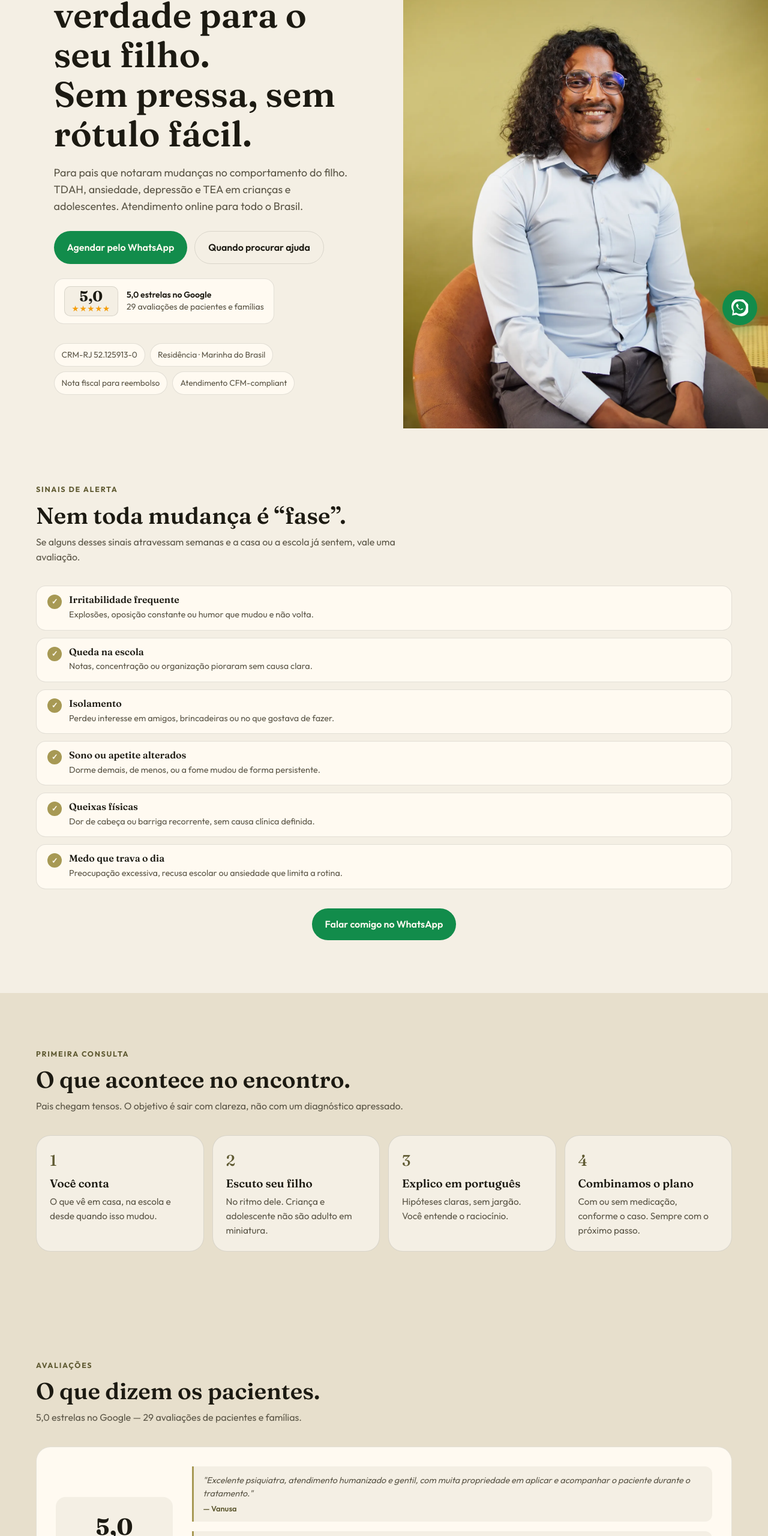
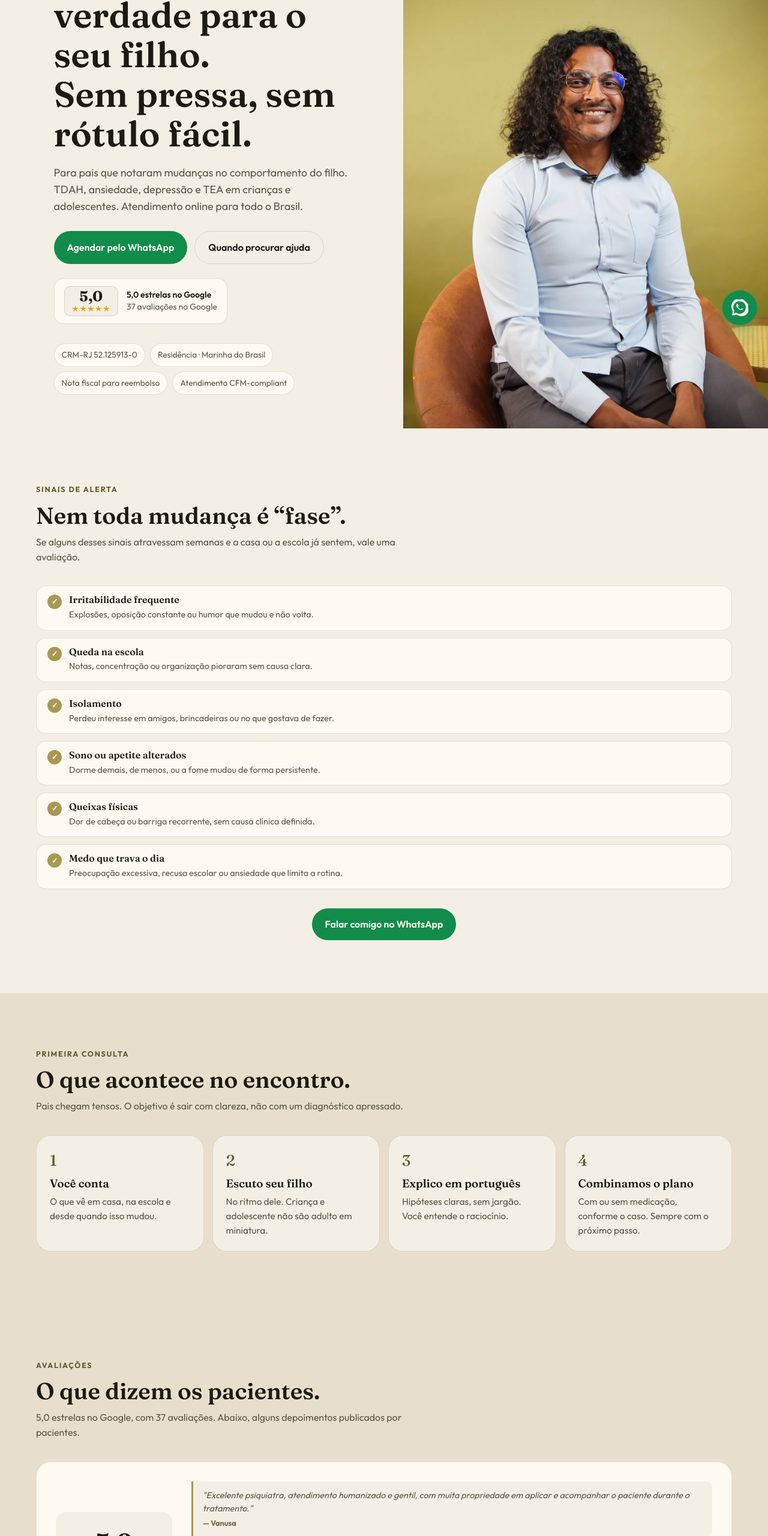
Before and after one commit to guigajipa9-star/drguilhermemota-site, a plain HTML site: page infantil/online/index.html in a window 1280 px wide. Shown: the part 240-2800 px from the top of the page at 60% size. Drawn offline with Linux system fonts and the light colour scheme.

Commit message:
fix(site): atualizar contagem de avaliacoes para 37

```diff
--- a/infantil/online/index.html
+++ b/infantil/online/index.html
@@ -74,7 +74,7 @@
       "aggregateRating": {
         "@type": "AggregateRating",
         "ratingValue": "5.0",
-        "reviewCount": "29",
+        "reviewCount": "37",
         "bestRating": "5",
         "worstRating": "1"
       },
@@ -596,7 +596,7 @@
               </div>
               <div class="hero-proof-text">
                           <strong>5,0 estrelas no Google</strong><br>
-                          <span>29 avaliações de pacientes e famílias</span>
+                          <span>37 avaliações no Google</span>
                         </div>
             </div>
             <div class="chips">
@@ -676,13 +676,13 @@
         <div class="section-head">
                   <span class="eyebrow">Avaliações</span>
                   <h2>O que dizem os pacientes.</h2>
-                  <p>5,0 estrelas no Google — 29 avaliações de pacientes e famílias.</p>
+                  <p>5,0 estrelas no Google, com 37 avaliações. Abaixo, alguns depoimentos publicados por pacientes.</p>
                 </div>
         <div class="proof">
           <div class="proof-score">
             <span class="num">5,0</span>
             <div class="stars">★★★★★</div>
-            <div class="count">29 avaliações no Google</div>
+            <div class="count">37 avaliações no Google</div>
           </div>
           <div class="proof-reviews">
             <div class="proof-review">
```
Also changed, not shown: index.html (+2 -2 lines).
